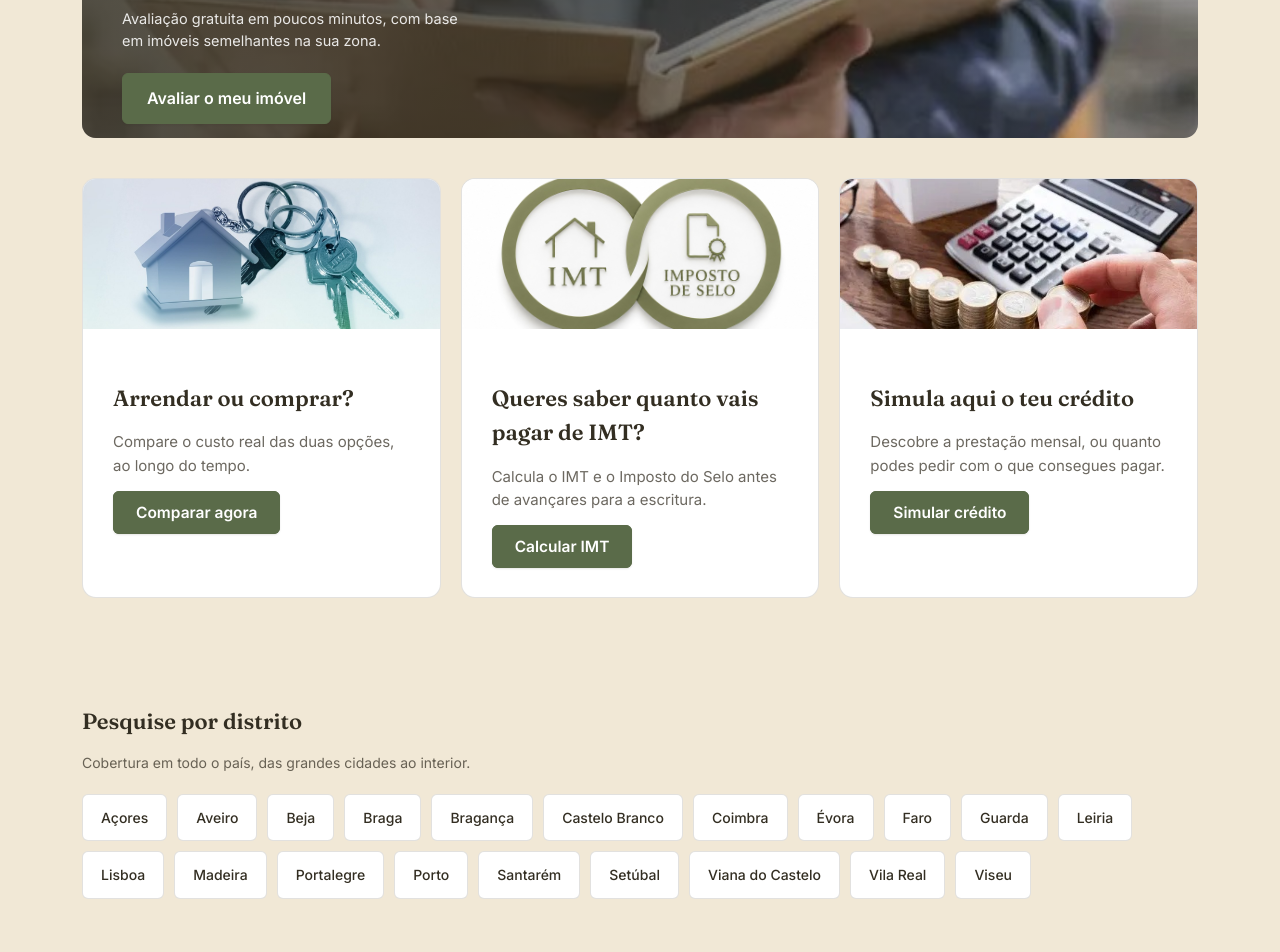
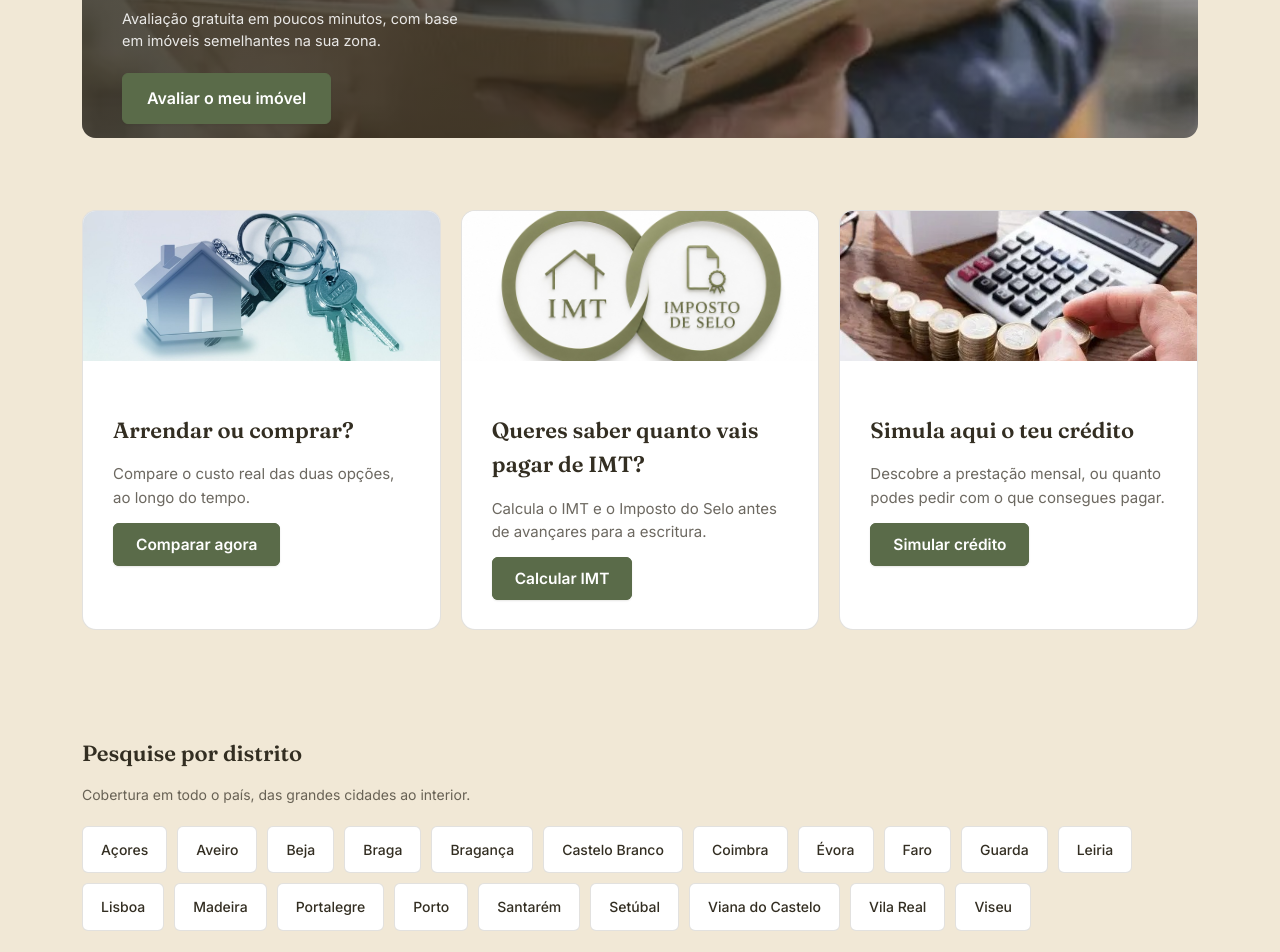
Before and after one commit to andreiadetails-byte/portal-imobiliario, a Next.js app: page / in a window 1280 px wide. Shown: the part 1876-2828 px from the top of the page. Built offline with nearby package versions, Linux system fonts and the light colour scheme; no server answers; the database is empty.

Commit message:
Aumentar espaco entre seccao de avaliacao e simuladores

```diff
--- a/app/page.js
+++ b/app/page.js
@@ -371,7 +371,7 @@ export default function HomePage() {
             </div>
           </div>
 
-          <div className="simulators-row" style={{ display: 'grid', gridTemplateColumns: '1fr 1fr 1fr', gap: 20, marginTop: 40 }}>
+          <div className="simulators-row" style={{ display: 'grid', gridTemplateColumns: '1fr 1fr 1fr', gap: 20, marginTop: 72 }}>
             <div className="card-hover-lift simulator-card" style={{ background: 'var(--paper)', border: '1px solid var(--line)', borderRadius: 14, overflow: 'hidden', display: 'flex', flexDirection: 'column' }}>
               <div style={{ height: 150, backgroundImage: 'url(/images/simulador-arrendar.jpg)', backgroundSize: 'cover', backgroundPosition: 'center' }} />
               <div style={{ padding: '30px 30px 36px' }}>
```
